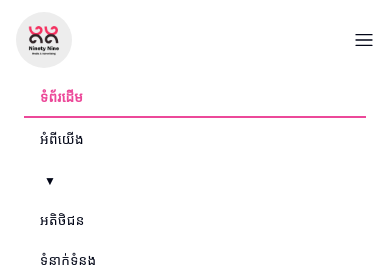
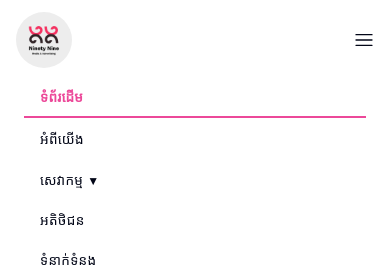
Before and after one commit to MaoSokChamroeun/ninety-nine-company, a React (Vite) app: page / in a window 390 px wide. Both pictures are taken after a click on the button 364 px from the left and 40 px from the top of the page. Shown: the top 267 px of the page. Built offline with nearby package versions, Linux system fonts and the light colour scheme; a web font is replaced by a local one.

Commit message:
fix header navigation

```diff
--- a/src/components/Header.jsx
+++ b/src/components/Header.jsx
@@ -105,7 +105,6 @@ const Header = () => {
 
           </div>
 
-         {/* RIGHT: Dark Mode + Language (Desktop) */}
           <div className="hidden md:flex justify-end items-center gap-3">
             <DarkModeToggle />
 
@@ -158,13 +157,13 @@ const Header = () => {
                 {text.about}
               </NavLink>
 
-              {/* Service Dropdown */}
+
               <div className="relative">
                 <button
                   onClick={() => setServiceOpen(!serviceOpen)}
                   className="nav-link px-3 py-2 flex items-center"
                 >
-                  <span className="uppercase"></span>
+                  <span className="uppercase">{text.service}</span>
                   <span className="ml-1 text-xs">{serviceOpen ? "▲" : "▼"}</span>
                 </button>
 
```
